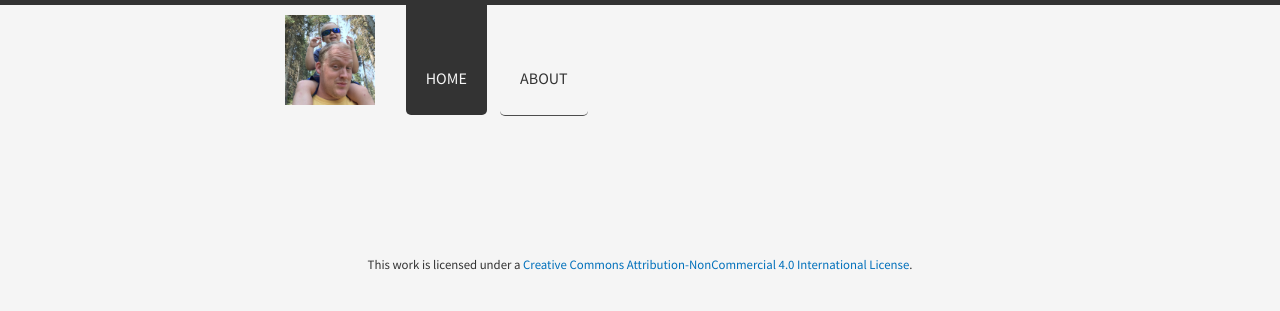
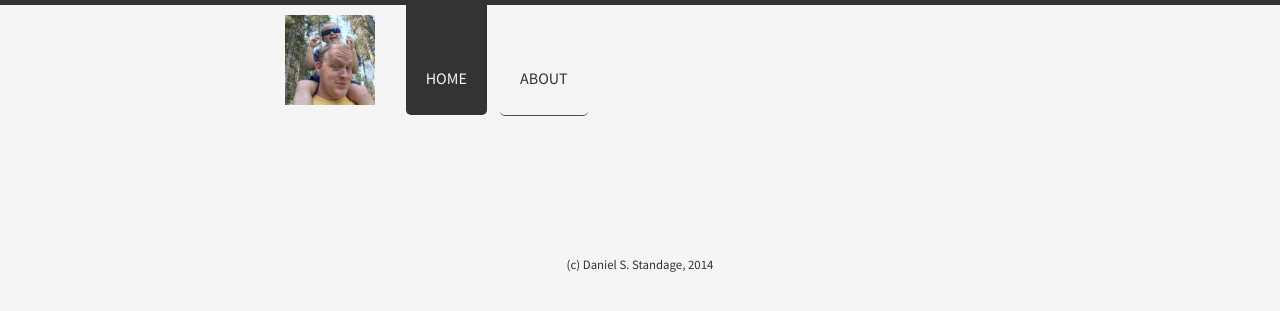
Before and after one commit to standage/pj, a Jekyll site: the page built from index.html, in a window 1280 px wide. Shown: the top 311 px of the page. Built offline with Jekyll 4.4.1, drawn with Linux system fonts in a browser that asks for light colours; nearby versions of some CDN libraries; Markdown is read by kramdown in place of the engine named in the settings.

Commit message:
Minor layout mod, new posts

```diff
--- a/_layouts/default.html
+++ b/_layouts/default.html
@@ -18,7 +18,7 @@
 
       <footer>
         <p>
-          This work is licensed under a <a rel="license" href="http://creativecommons.org/licenses/by-nc/4.0/deed.en_US">Creative Commons Attribution-NonCommercial 4.0 International License</a>.
+          (c) Daniel S. Standage, 2014
         </p>
       </footer>
     </div>
```
Also changed, not shown: 1 other file.
